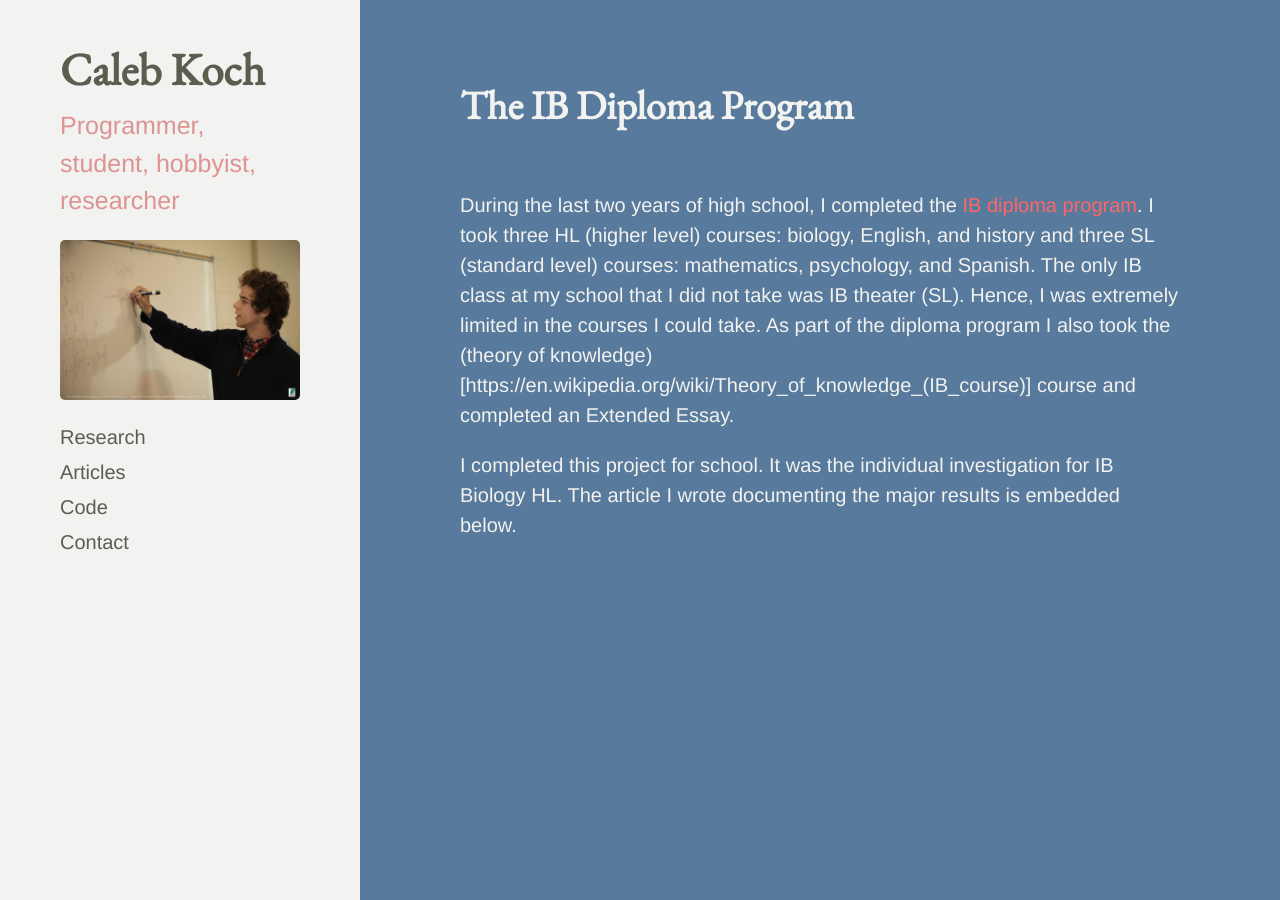
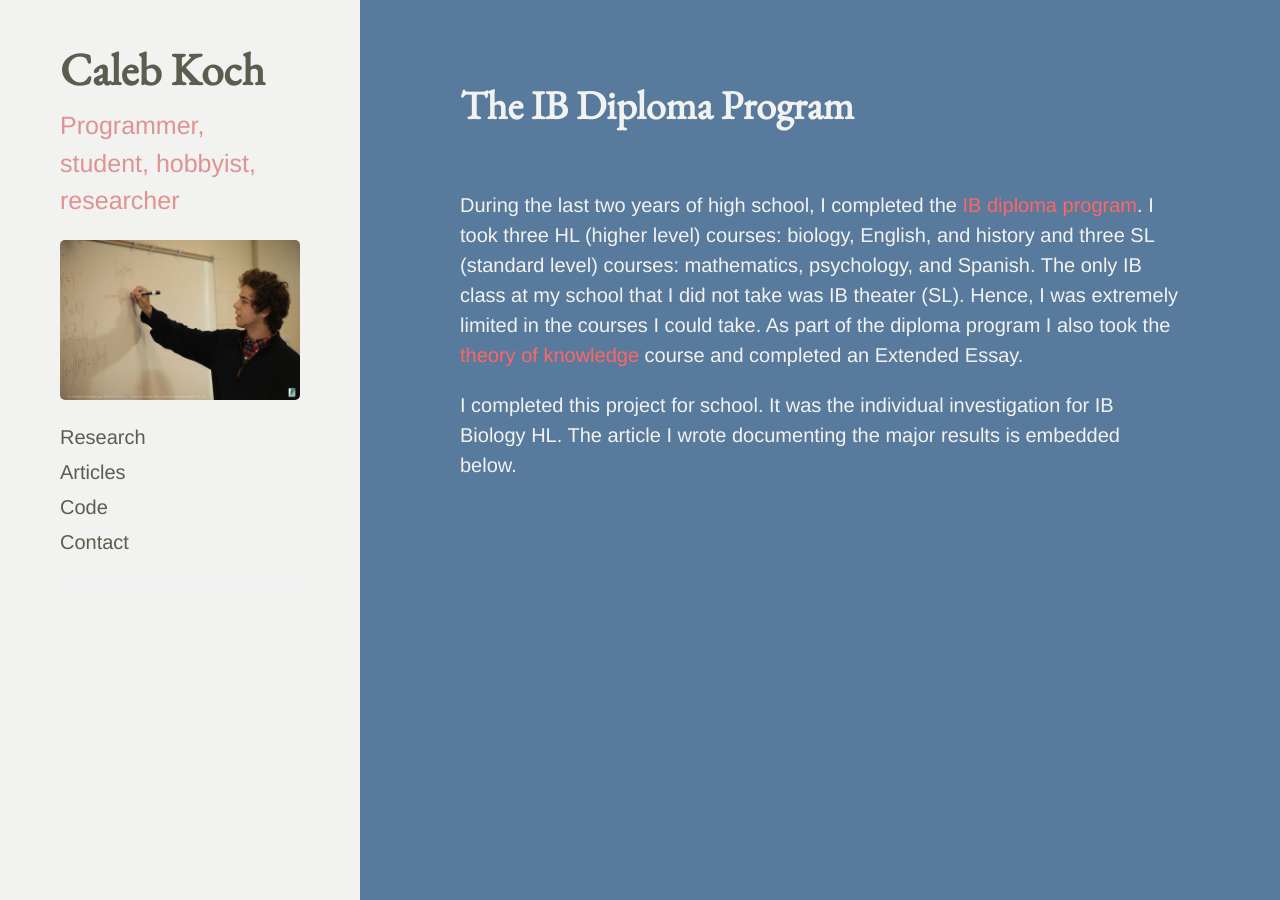
Before and after one commit to cakoch10/cakoch10.github.io, a Jekyll site: the page built from IB.md, in a window 1280 px wide. Built offline with Jekyll 4.4.1, drawn with Linux system fonts in a browser that asks for light colours.

Commit message:
Update IB.md

```diff
--- a/IB.md
+++ b/IB.md
@@ -5,7 +5,7 @@ title: The IB Diploma Program
 ##Background
 
 <span style="color:#f2f2f0">
-During the last two years of high school, I completed the [IB diploma program](https://en.wikipedia.org/wiki/IB_Diploma_Programme). I took three HL (higher level) courses: biology, English, and history and three SL (standard level) courses: mathematics, psychology, and Spanish. The only IB class at my school that I did not take was IB theater (SL). Hence, I was extremely limited in the courses I could take. As part of the diploma program I also took the (theory of knowledge)[https://en.wikipedia.org/wiki/Theory_of_knowledge_(IB_course)] course and completed an Extended Essay.
+During the last two years of high school, I completed the [IB diploma program](https://en.wikipedia.org/wiki/IB_Diploma_Programme). I took three HL (higher level) courses: biology, English, and history and three SL (standard level) courses: mathematics, psychology, and Spanish. The only IB class at my school that I did not take was IB theater (SL). Hence, I was extremely limited in the courses I could take. As part of the diploma program I also took the [theory of knowledge](https://en.wikipedia.org/wiki/Theory_of_knowledge_(IB_course)) course and completed an Extended Essay.
 </span>
 
 <span style="color:#f2f2f0">
```
